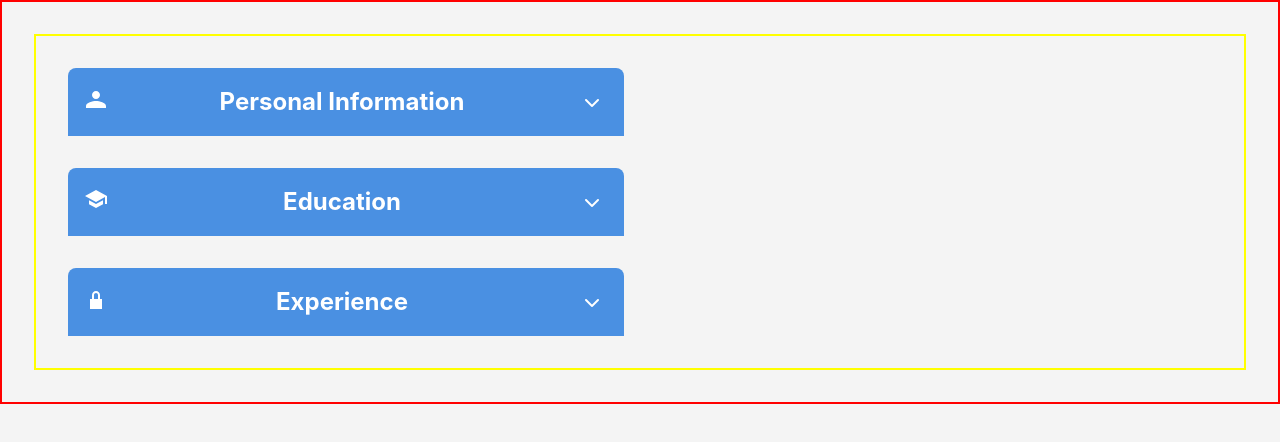
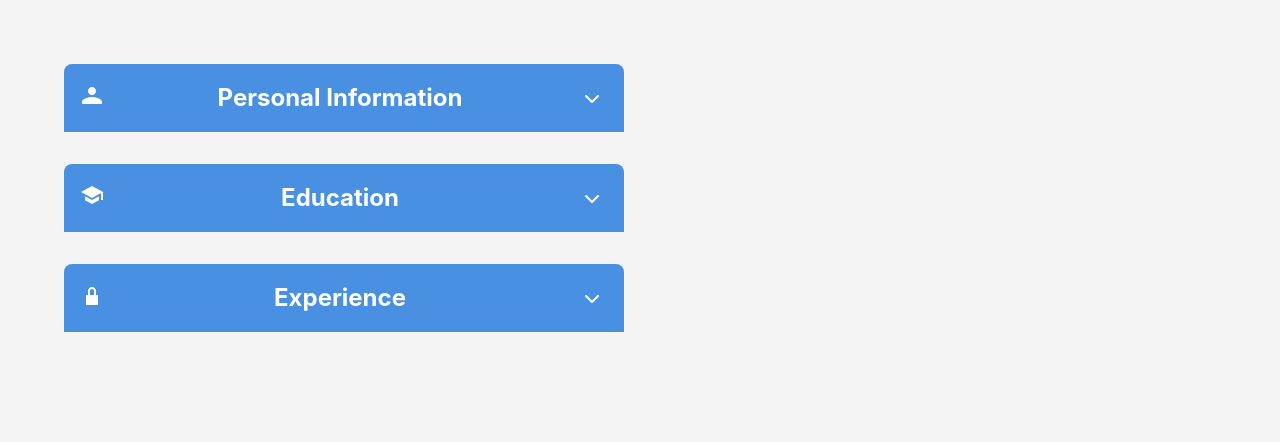
Before and after one commit to Omerrob11/cv_app, a React (Vite) app: page / in a window 1280 px wide. Shown: the top 442 px of the page. Built offline with nearby package versions, Linux system fonts and the light colour scheme.

Commit message:
style: remove

```diff
--- a/src/index.css
+++ b/src/index.css
@@ -33,7 +33,6 @@ body {
   max-width: 1280px;
   margin: 0 auto;
   padding: 2rem;
-  border: 2px solid red;
 }
 
 /* Component styles */
@@ -164,7 +163,6 @@ button:hover {
 
 /* Main container for the entire CV application */
 .cv-app-container {
-  border: 2px solid yellow;
   display: flex;
   gap: 2rem;
   max-width: 1280px;
```
